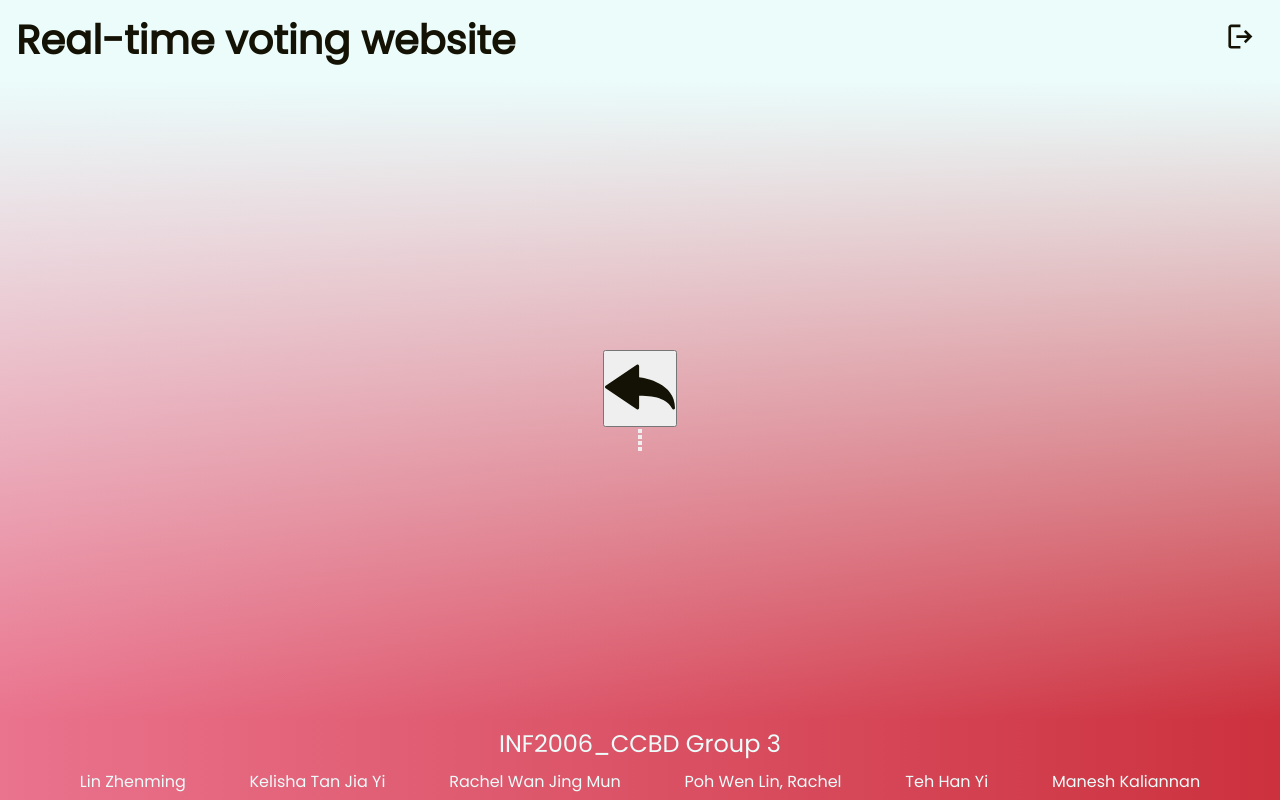
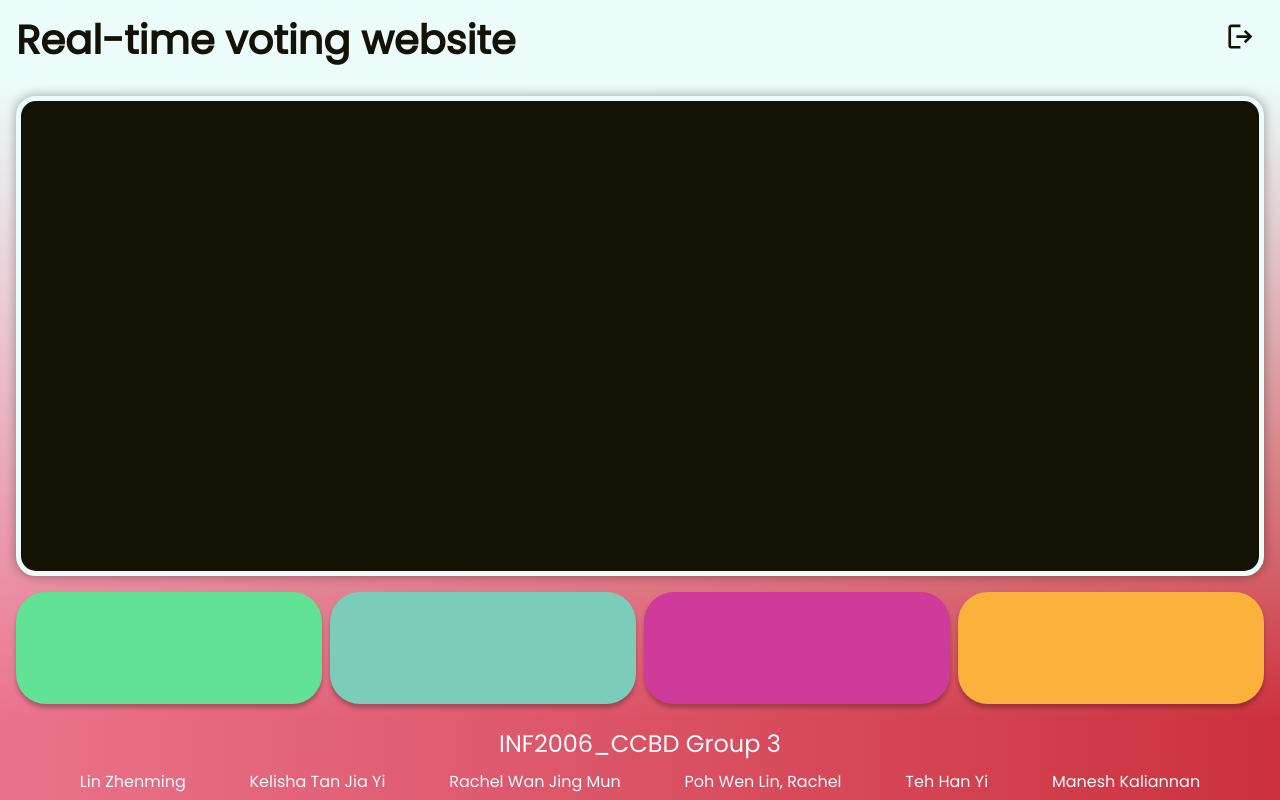
Before and after one commit to elz-ming/INF2006_CCBD, a PHP site: page /views/voting_page.php in a window 1280 px wide. Run offline with PHP 8.4, Linux system fonts and the light colour scheme; data that the repository does not hold is empty; some libraries are stand-ins or nearby versions.

Commit message:
chore: aesthetic touch ups

```diff
--- a/views/poll_page.php
+++ b/views/poll_page.php
@@ -23,7 +23,7 @@ try {
   <meta name="viewport" content="width=device-width, initial-scale=1.0" />
   <title>Rachel Square</title>
   <link rel="stylesheet" href="/css/styles.css" />
-  <link rel="stylesheet" href="/css/index.css" />
+  <link rel="stylesheet" href="/css/poll_page.css" />
   <script src="/js/index.js" defer></script>
 </head>
 
--- a/views/voting_page.php
+++ b/views/voting_page.php
@@ -1,7 +1,7 @@
 <?php require '../connect.php';
 
 try {
-    $poll_id = isset($_GET['id']) ? (int)$_GET['id'] : 0;
+  $poll_id = isset($_GET['id']) ? (int) $_GET['id'] : 0;
 
   $query = 'SELECT question, selection1, selection2, selection3, selection4 FROM polls WHERE id = :poll_id';
   $stmt = $pdo->prepare($query);
@@ -16,46 +16,31 @@ try {
 
 <!DOCTYPE html>
 <html lang="en">
+
 <head>
   <meta charset="UTF-8">
   <meta name="viewport" content="width=device-width, initial-scale=1.0">
   <title>Voting Page</title>
   <link rel="stylesheet" href="/css/styles.css" />
+  <link rel="stylesheet" href="/css/voting_page.css" />
 </head>
-<body style = " display: flex; flex-direction: column;">
+
+<body>
   <?php include '../components/background.php'; ?>
   <?php include '../components/header.php'; ?>
-    <!-- <div > -->
-        <div class="top-left"><?php include '../components/backbutton.php';?> </div>
-        <div class="question"><?=htmlspecialchars($poll['question'])?></div>
-    <!-- </div> -->
-    <div className='answer-container'>
-        <div className='q1'>
-            <button class="answer"><?=htmlspecialchars($poll['selection1'])?></button>
-        </div>
-        <div className='q2' >
-            <button class="answer"><?=htmlspecialchars($poll['selection2'])?></button>
-        </div>
-        <div className='q3' >
-            <button class="answer"><?=htmlspecialchars($poll['selection3'])?></button>
-        </div>
-        <div className='q4'>
-            <button class="answer"><?=htmlspecialchars($poll['selection4'])?></button>
-        </div>
-    </div>
+  <main>
+    <section id="question">
+      <h2><?= htmlspecialchars($poll['question']) ?></h2>
+    </section>
+    <section id="answers">
+      <button id="answer-1" class="answer"><?= htmlspecialchars($poll['selection1']) ?></button>
+      <button id="answer-2" class="answer"><?= htmlspecialchars($poll['selection2']) ?></button>
+      <button id="answer-3" class="answer"><?= htmlspecialchars($poll['selection3']) ?></button>
+      <button id="answer-4" class="answer"><?= htmlspecialchars($poll['selection4']) ?></button>
+    </section>
+  </main>
+  <?php include '../components/footer.php'; ?>
+  <script src="../js/voting_page.js"></script>
 </body>
+
 </html>
-
-<?php include '../components/footer.php'; ?>
-
-<script>
-        document.addEventListener('DOMContentLoaded', function() {
-            const buttons = document.querySelectorAll('.answer');
-            buttons.forEach(function(button) {
-                button.addEventListener('click', function() {
-                    const answer = this.getAttribute('data-answer');
-                    window.location.href = `result_page.php?answer=${encodeURIComponent(answer)}`;
-                });
-            });
-        });
-    </script>
```
Also changed, not shown: views/result_page.php (+7 -2 lines). Lines whose indentation alone changed are shown as unchanged.
